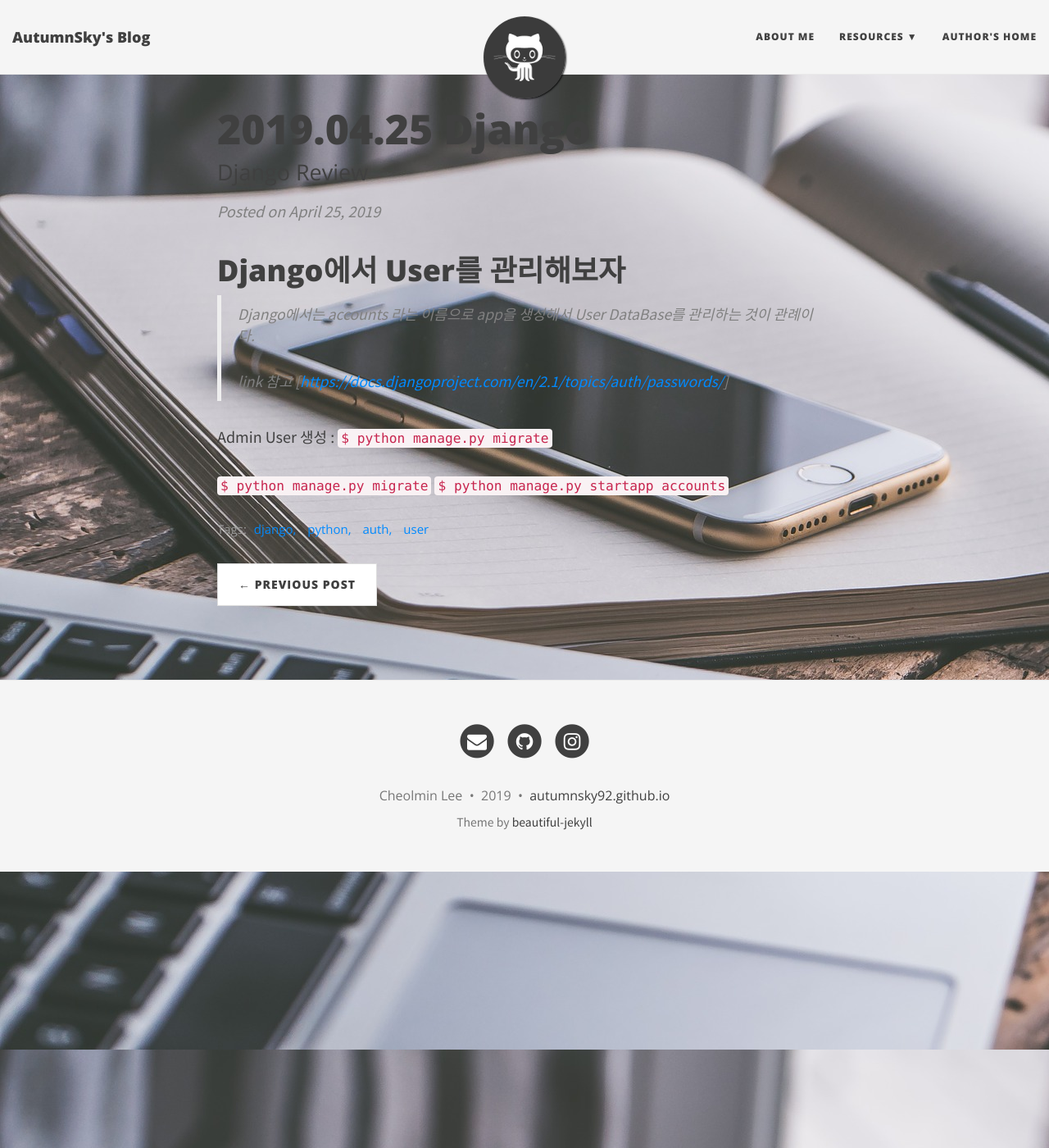
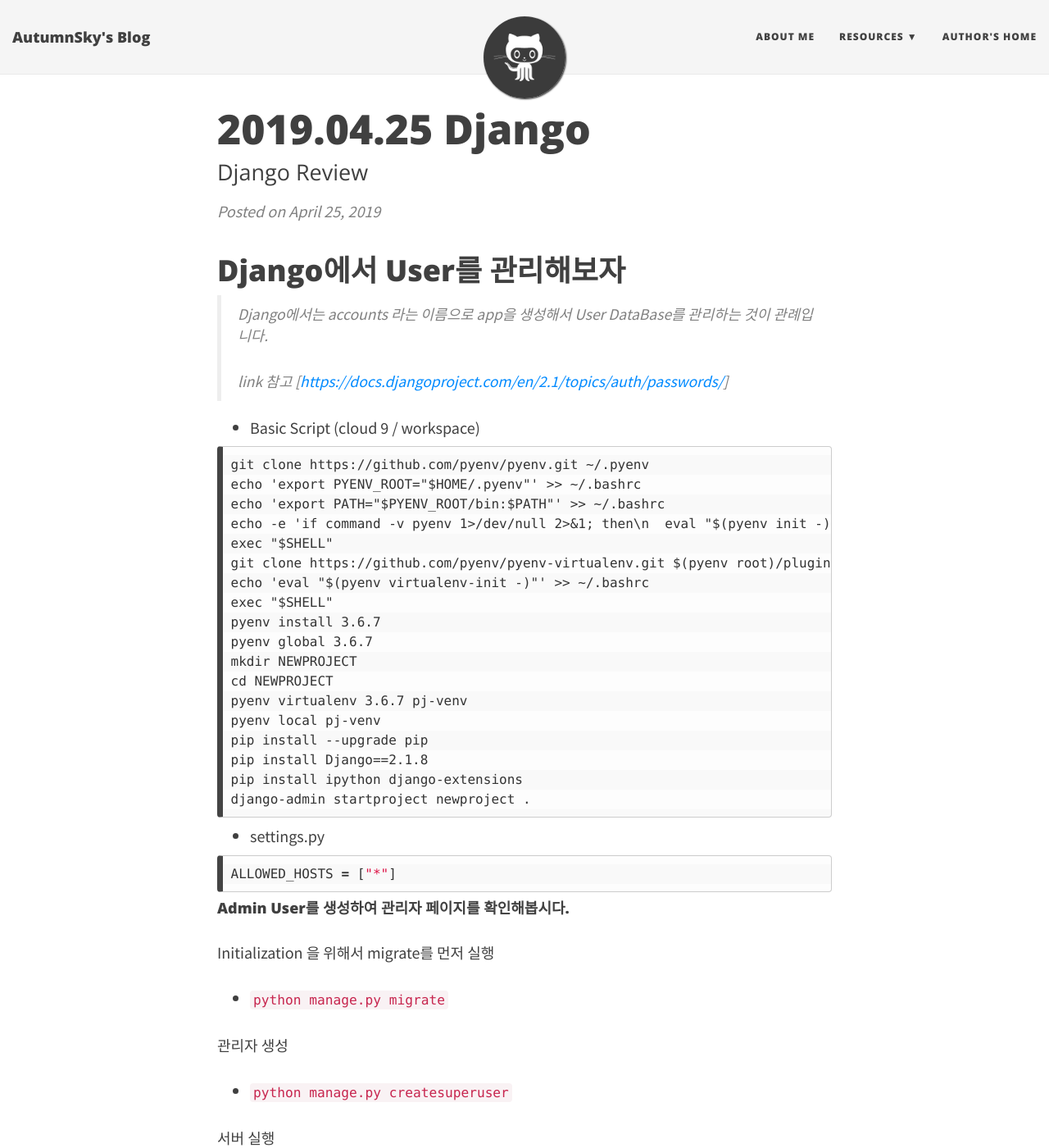
Before and after one commit to DongChanS/AutumnSky92.github.io, a Jekyll site: the page built from _posts/2019-04-25-Django-User.md, in a window 1280 px wide and 1400 px high. Shown: the whole window at 82% size. Built offline with Jekyll 4.4.1, drawn with Linux system fonts in a browser that asks for light colours; nearby versions of some CDN libraries; some of the changed text lies outside the part shown.

Commit message:
눈아파서 이미지 제외

````diff
--- a/_config.yml
+++ b/_config.yml
@@ -56,7 +56,7 @@
 
 # navbar-img: "/img/bgimage.png"
 # footer-img: "/img/bgimage.png"
-page-img: "/img/bgimage.jpg"
+# page-img: "/img/bgimage.jpg"
 
 # --- Footer options --- #
 
--- a/_posts/2019-04-25-Django-User.md
+++ b/_posts/2019-04-25-Django-User.md
@@ -13,15 +13,72 @@
 
 # Django에서 User를 관리해보자
 
-> Django에서는 accounts 라는 이름으로 app을 생성해서 User DataBase를 관리하는 것이 관례이다.
+> Django에서는 accounts 라는 이름으로 app을 생성해서 User DataBase를 관리하는 것이 관례입니다.
 >
 > link 참고 [<https://docs.djangoproject.com/en/2.1/topics/auth/passwords/>]
 
+- Basic Script (cloud 9 / workspace)
 
+```
+git clone https://github.com/pyenv/pyenv.git ~/.pyenv
+echo 'export PYENV_ROOT="$HOME/.pyenv"' >> ~/.bashrc
+echo 'export PATH="$PYENV_ROOT/bin:$PATH"' >> ~/.bashrc
+echo -e 'if command -v pyenv 1>/dev/null 2>&1; then\n  eval "$(pyenv init -)"\nfi' >> ~/.bashrc
+exec "$SHELL"
+git clone https://github.com/pyenv/pyenv-virtualenv.git $(pyenv root)/plugins/pyenv-virtualenv
+echo 'eval "$(pyenv virtualenv-init -)"' >> ~/.bashrc
+exec "$SHELL"
+pyenv install 3.6.7
+pyenv global 3.6.7
+mkdir NEWPROJECT
+cd NEWPROJECT
+pyenv virtualenv 3.6.7 pj-venv
+pyenv local pj-venv
+pip install --upgrade pip
+pip install Django==2.1.8
+pip install ipython django-extensions
+django-admin startproject newproject .
+```
 
-Admin User 생성 : `$ python manage.py migrate`
+- settings.py
+
+```python
+ALLOWED_HOSTS = ["*"]
+```
 
 
 
-`$ python manage.py migrate`
-`$ python manage.py startapp accounts`
+#### Admin User를 생성하여 관리자 페이지를 확인해봅시다.
+
+Initialization 을 위해서 migrate를 먼저 실행
+
+- `python manage.py migrate`
+
+관리자 생성
+
+- `python manage.py createsuperuser`
+
+서버 실행
+
+- `python manage.py runserver $IP:$PORT`
+
+관리자 페이지로 이동
+
+- <main_page 주소>/admin
+
+> Internationalization도 가능합니다.
+>
+> ```python
+> # settings.py
+> LANGUAGE_CODE = 'ko-kr'
+>
+> TIME_ZONE = 'Asia/Seoul'
+> ```
+
+
+
+#### accounts 앱을 생성하여 User Database를 관리해봅시다.
+
+accounts 앱 생성
+
+- `$ python manage.py startapp accounts`
````
